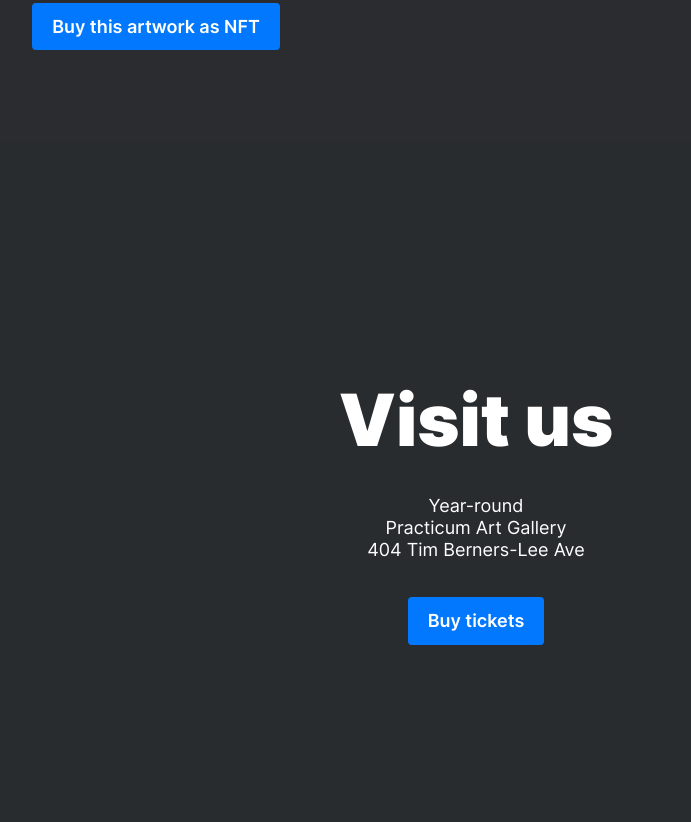
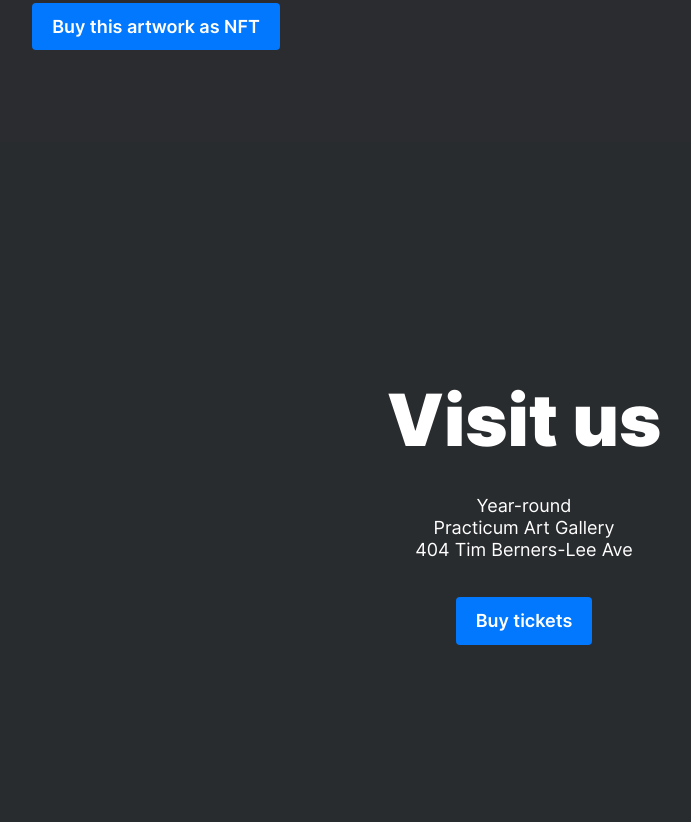
Before and after one commit to Alon-Sachs/web_project_3, a plain HTML site: page index.html in a window 1280 px wide. Shown: the part 5918-6740 px from the top of the page, without its empty margins (116-807 px from the left). Drawn offline with Linux system fonts and the light colour scheme.

Commit message:
Fixed margins

```diff
--- a/blocks/contact.css
+++ b/blocks/contact.css
@@ -7,7 +7,7 @@
     justify-content: center;
     align-items: center;
     position: relative;
-    margin-top: 92px;
+    margin: 92px auto 0;
     min-height: 740px;
     background-image: url(../images/contact.jpg);
     max-width: 1184px;
```
